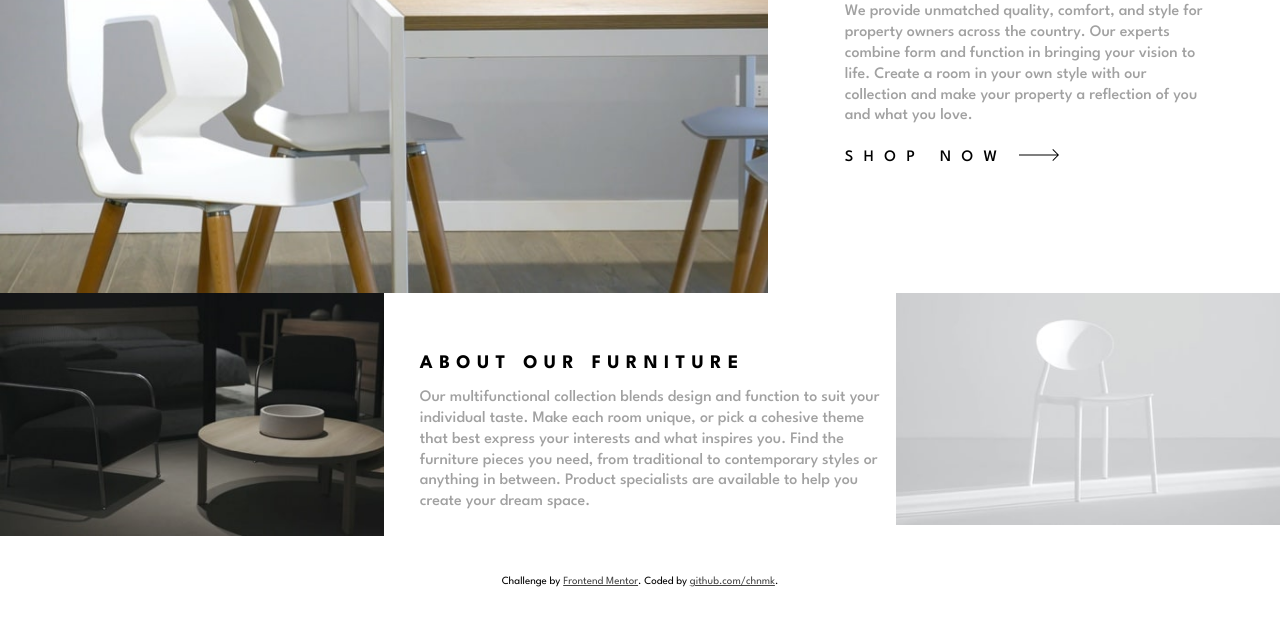
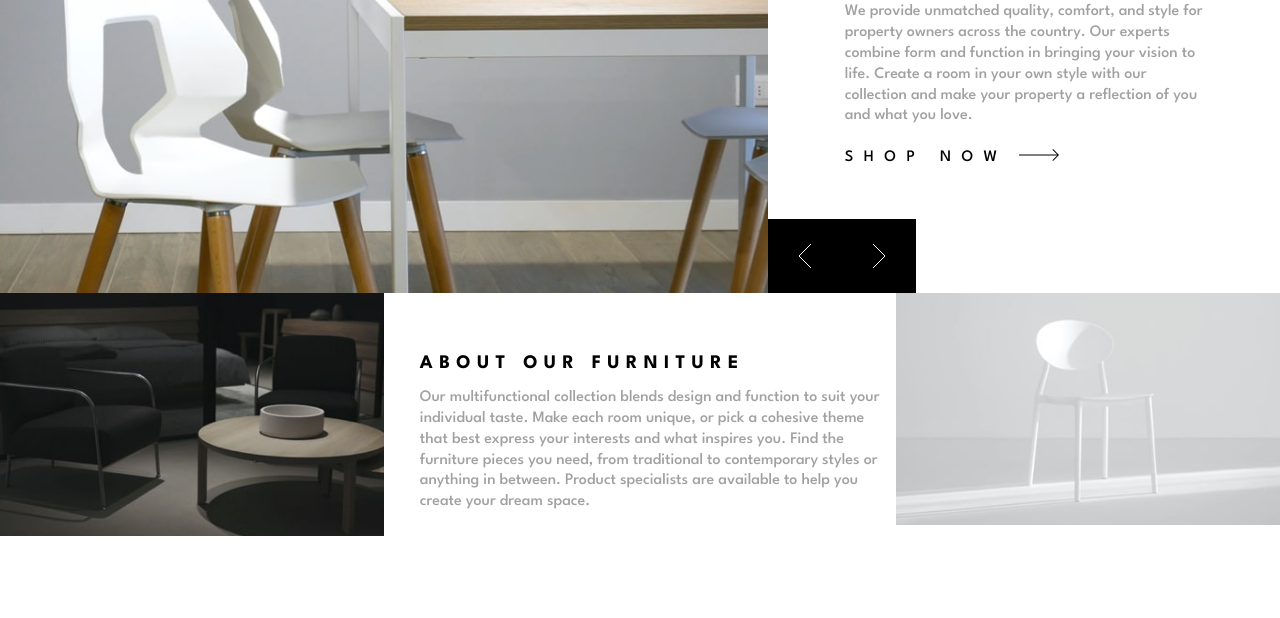
Before and after one commit to chnmk/room-homepage, a website built with webpack: page public/index.html in a window 1280 px wide. Shown: the part 209-827 px from the top of the page. After the commit the page ends 800 px from the top, so only its background shows below. Built offline with nearby package versions, Linux system fonts and the light colour scheme.

Commit message:
style: add styles for navigation arrows

```diff
--- a/public/index.html
+++ b/public/index.html
@@ -52,6 +52,16 @@
           alt="link"/>
         </p>
       </div>
+      <div class="switch-images">
+        <img
+        class="switch-images__left"
+        src="/src/assets/icons/icon-angle-left.svg"
+        alt="previous"/>
+        <img
+        class="switch-images__right"
+        src="/src/assets/icons/icon-angle-right.svg"
+        alt="next"/>
+      </div>
     </section>
     <section class="image-about-1">
       <img
@@ -77,9 +87,11 @@
       alt="furniture"/>
     </section>
   </main>
+  <!--
   <footer class="attribution">
     Challenge by <a class="attribution__link" href="https://www.frontendmentor.io?ref=challenge" target="_blank">Frontend Mentor</a>.
     Coded by <a class="attribution__link" href="github.com/chnmk/newsletter-sign-up-form">github.com/chnmk</a>.
   </footer>
+  -->
 </body>
 </html>
--- a/src/components/app.scss
+++ b/src/components/app.scss
@@ -92,7 +92,7 @@ $very-dark-gray: hsl(0, 0%, 27%);
 
 .main-desc {
     grid-area: 1 / 7 / 5 / 11;
-    //max-width: 525px;
+    position: relative;
 }
 
 .desc-block {
@@ -113,12 +113,38 @@ $very-dark-gray: hsl(0, 0%, 27%);
         margin-top: 1.4rem;
         &:hover {
             cursor: pointer;
+            color: $dark-gray;
+            filter: invert(65%) sepia(0%) saturate(1833%) hue-rotate(150deg) brightness(103%) contrast(79%);
         }
     }
 
     &__link-text {
         font-weight: 500;
         letter-spacing: 0.2rem;
+    }
+}
+
+%arrow_default {
+    background-color: black;
+    padding: 25px 30px 25px 30px;
+    &:hover {
+        cursor: pointer;
+        background-color: $very-dark-gray;
+    }
+}
+
+.switch-images {
+    position: absolute;
+    bottom:0;
+    left:0;
+    // remove whitespace between icons:
+    font-size: 0px;
+
+    &__right {
+        @extend %arrow_default;
+    }
+    &__left {
+        @extend %arrow_default;
     }
 }
 
```
